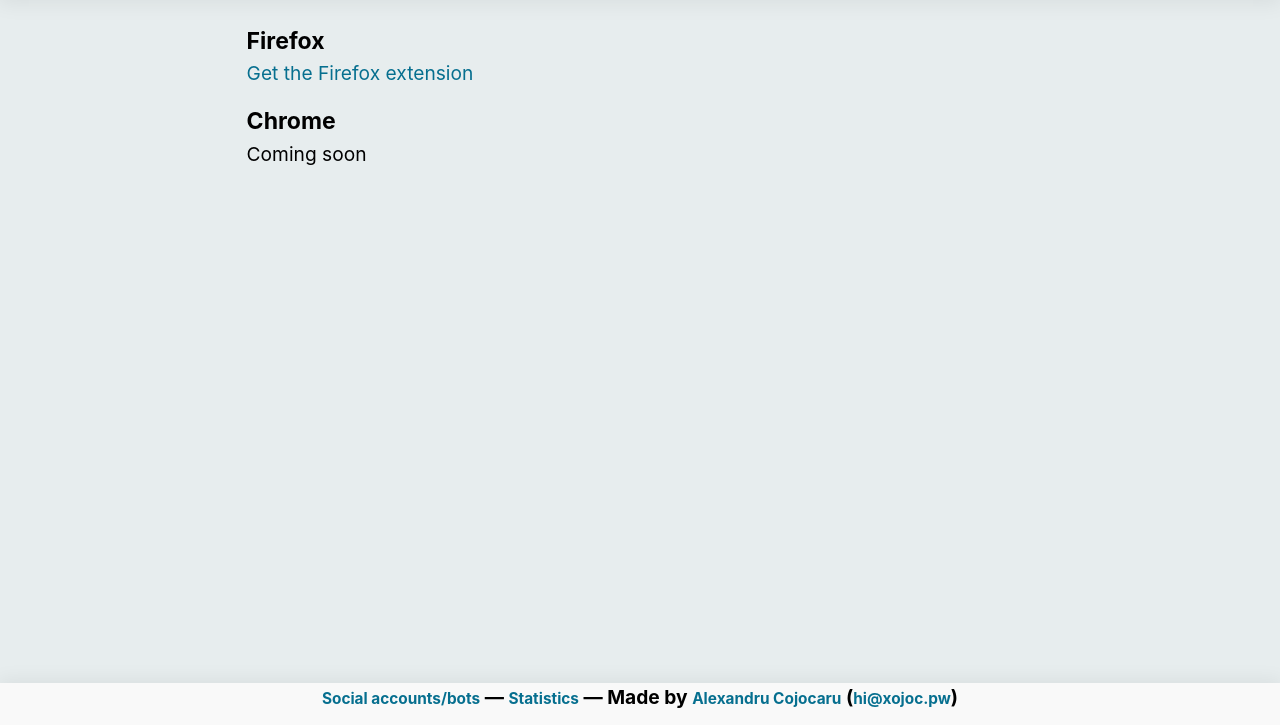
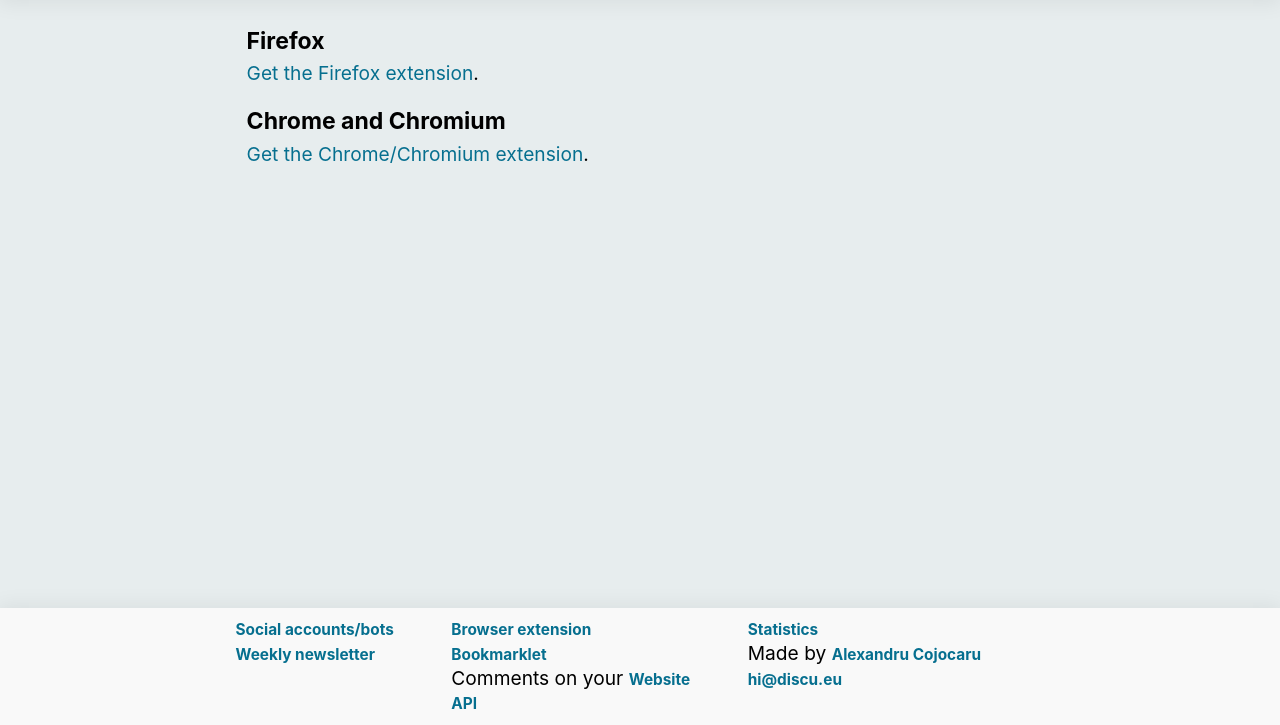
Before and after one commit to xojoc/discussions, a Django app: template web/templates/web/extension.html in a window 1280 px wide. Shown: the part 75-800 px from the top of the page. Run offline with Django 3.2, Linux system fonts and the light colour scheme; the template is opened without the code that fills it, so the values that code supplies are empty; parts of the project's set-up code (start-up, migrations or seed data) failed here and were passed over.

Commit message:
footer, sitemap, remove unix topic for now

```diff
--- a/web/static/style.css
+++ b/web/static/style.css
@@ -52,12 +52,6 @@ body a:visited {
     color: #103b48;
 }
 */
-
-footer a, footer a:visited {
-    color: #066f8f;
-    text-decoration: none;
-    font-size: 0.8em;
-}
 
 
 body a:hover {
@@ -449,15 +443,33 @@ header #menu #signup a {
 footer {
 	padding-left: 0.5em;
 	padding-right: 0.5em;
-	padding-top: 0.1em;
-	padding-bottom: 0.3em;
-	display: flex;
-	justify-content: center;
-	align-items: center;
-	font-weight: bold;
+	padding-top: 0.4em;
+	padding-bottom: 0.5em;
+/*	font-weight: bold; */
 	background-color: #f9f9f9;
 	box-shadow: 0 -0.05em 1em 0.1em #00000010;
 	color: black;
+}
+
+footer .footer-wrapper {
+	max-width: 70ch;
+	margin: auto;
+	display: flex;
+	flex-direction: row;
+	flex-wrap: wrap;
+	/* justify-content: center; */
+	gap: 2em;
+}
+
+footer ul li {
+	list-style: none;
+}
+
+footer a, footer a:visited {
+    color: #066f8f;
+    text-decoration: none;
+    font-size: 0.8em;
+	font-weight: bold;
 }
 
 .source_description, .helptext {
--- a/web/templates/web/base.html
+++ b/web/templates/web/base.html
@@ -4,8 +4,8 @@
 <html lang="en">
 
 	<head>
-		<meta charset=utf-8>
-		<meta name=viewport content="width=device-width, initial-scale=1">
+		<meta charset="utf-8">
+		<meta name="viewport" content="width=device-width, initial-scale=1">
 		<!-- <link href="https://fonts.googleapis.com/css?family=Raleway&display=swap" rel="stylesheet"> -->
 		<link rel="stylesheet" href="{% static "style.css" %}" />
 		<link rel="icon" type="image/png" href="{% static "favicon-32x32.png" %}">
@@ -53,10 +53,10 @@ Find interesting discussions on Hacker News, Reddit and Lobsters for a given URL
 	</head>
 
 	<body>
-		<div id=wrapper>
+		<div id="wrapper">
 			<header>
-				<div id=title>
-					<h1 id=site_title><a href="/" title="Discussions around the web">Discussions</a></h1>
+				<div id="title">
+					<h1 id="site_title"><a href="/" title="Discussions around the web">Discussions</a></h1>
 				</div>
 			</header>
 
@@ -82,12 +82,24 @@ Find interesting discussions on Hacker News, Reddit and Lobsters for a given URL
 			{% include "web/fragment_breadcrumbs.html" with breadcrumbs=ctx.breadcrumbs %}
 
 			<footer>
-				<p>
-					<a href="/social" title="Social accounts and bots">Social accounts/bots</a> — <a href="/statistics"
-						title="Discussions statistics">Statistics</a> — Made by <a href="https://xojoc.pw"
-						title="My home page">Alexandru Cojocaru</a> (<a class="u-email email" href="mailto:hi@xojoc.pw"
-						title="Contact me">hi@xojoc.pw</a>)
-				</p>
+				<div class="footer-wrapper">
+					<ul>
+						<li><a href="/social" title="Social accounts and bots">Social accounts/bots</a></li>
+						<li><a href="/weekly" title="Weekly digest">Weekly newsletter</a></li>
+					</ul>
+					<ul>
+						<li><a href="/extension" title="Browser extensions">Browser extension</a></li>
+						<li><a href="/bookmarklet" title="Bookmarklets">Bookmarklet</a></li>
+						<li>Comments on your <a href="/website" title="Display discussions on your website">Website</a>
+						</li>
+						<li><a href="/api/v0/docs" title="Discussions API">API</a></li>
+					</ul>
+					<ul>
+						<li><a href="/statistics" title="Discussions statistics">Statistics</a></li>
+						<li>Made by <a href="https://xojoc.pw" title="My home page">Alexandru Cojocaru</a></li>
+						<li><a class="u-email email" href="mailto:hi@discu.eu" title="Contact us">hi@discu.eu</a></li>
+					</ul>
+				</div>
 			</footer>
 		</div>
 	</body>
--- a/web/templates/web/extension.html
+++ b/web/templates/web/extension.html
@@ -8,12 +8,14 @@ Browser extensions - discussions
 
 <h2>Firefox</h2>
 <p>
-    <a href="https://addons.mozilla.org/en-US/firefox/addon/discussions/" title="Discussions around the web extension">Get the Firefox extension</a>
+    <a href="https://addons.mozilla.org/en-US/firefox/addon/discussions/"
+        title="Discussions around the web extension">Get the Firefox extension</a>.
 </p>
 
-<h2>Chrome</h2>
+<h2>Chrome and Chromium</h2>
 <p>
-    Coming soon
+    <a href="https://chrome.google.com/webstore/detail/mihejilgifecplfpdfhjghfmhbhajcke"
+        title="Discussions around the web extension">Get the Chrome/Chromium extension</a>.
 </p>
 
 
```
Also changed, not shown: discussions/urls.py (+13 -7 lines), web/sitemaps.py (+38 -2 lines), web/topics.py (+11 -11 lines), web/urls.py (+13 -7 lines).
